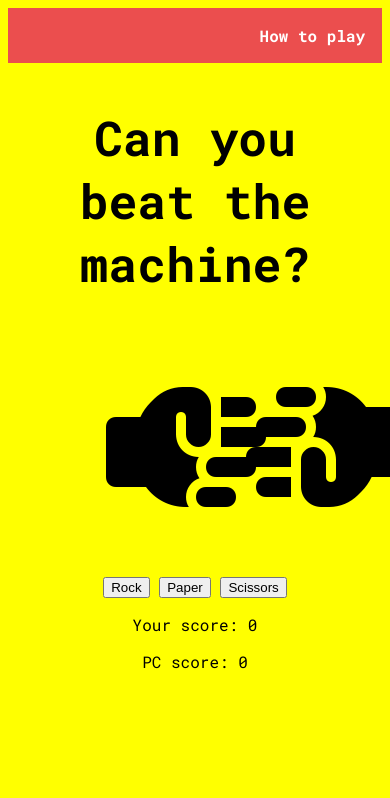
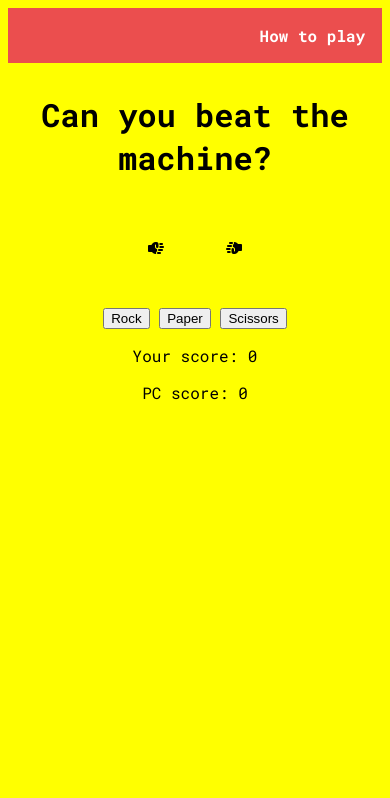
Before and after one commit to StefFrustagli/RockPaperScissorsGame, a plain HTML site: page index.html in a window 390 px wide. Shown: the top 798 px of the page. Drawn offline with Linux system fonts and the light colour scheme.

Commit message:
Add media query for mobiles

```diff
--- a/assets/css/style.css
+++ b/assets/css/style.css
@@ -76,3 +76,15 @@ footer {
 .fa-github:before {
 color: white;
 }
+
+/* Media query for mobile devices (small screens: 320px — 480px) */
+@media screen and (max-width: 480px) {
+
+    /* To make sure that icons are not too large on mobiles */
+
+    h2 {
+        font-size: 2rem;
+    }
+
+
+}
--- a/index.html
+++ b/index.html
@@ -23,10 +23,10 @@
         <h2>Can you beat the machine?</h2>
       <div class="hands">
         <span id="player-one-hand">
-          <i class="fa-solid fa-hand-fist fa-10x fa-rotate-90"></i>
+          <i class="fa-solid fa-hand-fist fa-rotate-90"></i>
         </span>
         <span id="pc-hand">
-          <i class="fa-solid fa-hand-fist fa-10x fa-rotate-270"></i>
+          <i class="fa-solid fa-hand-fist fa-rotate-270"></i>
         </span>
       </div>
       <div class="options-area">
```
